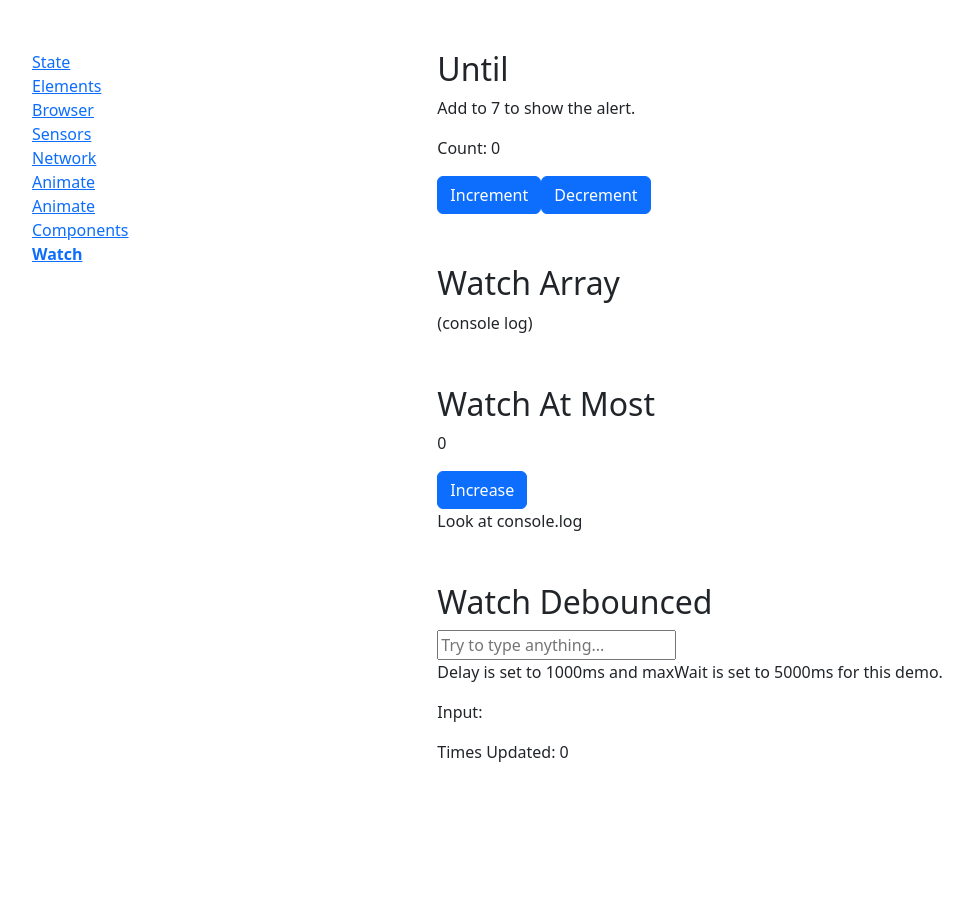
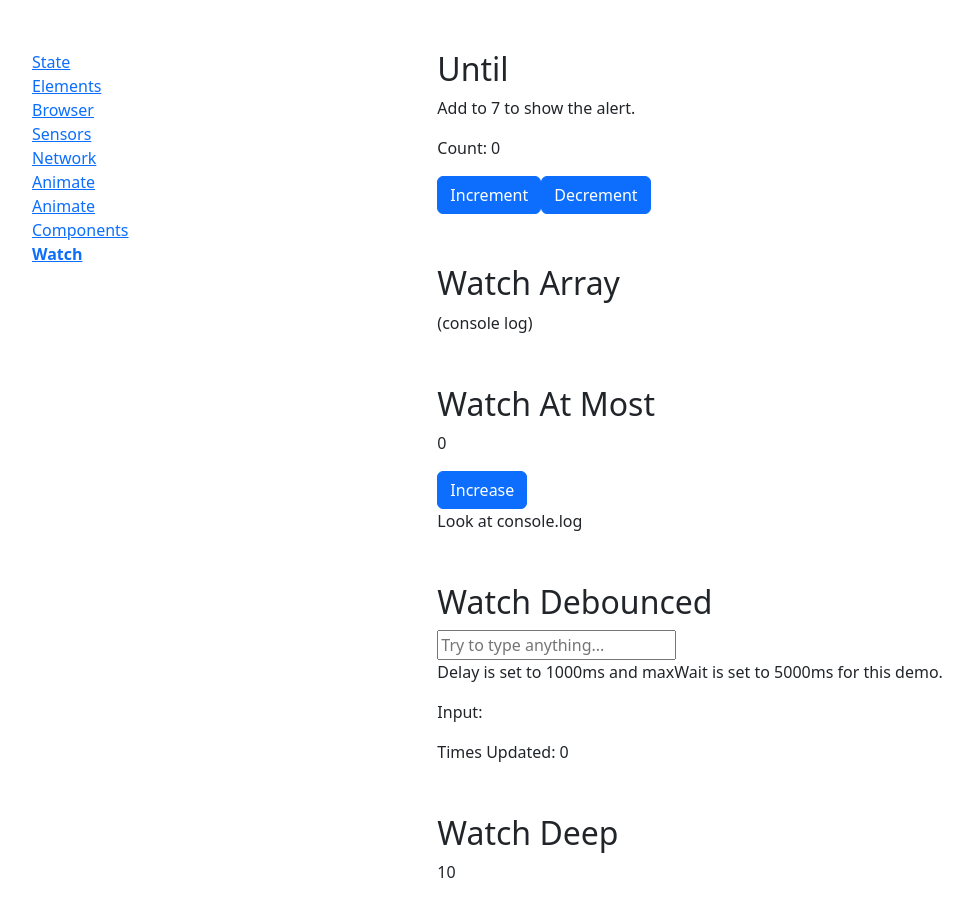
Before and after one commit to UlakhovichKate/vueUse, a Vue app: page /watch in a window 1280 px wide. Shown: the top 916 px of the page, without its empty margins (0-972 px from the left). Before the commit the page ends 830 px from the top, so only its background shows below. Built offline with nearby package versions, Linux system fonts and the light colour scheme.

Commit message:
WatchDeep.vue

```diff
--- a/src/components/ListWatch.vue
+++ b/src/components/ListWatch.vue
@@ -3,6 +3,7 @@
   <watch-array/>
   <watch-at-most/>
   <watch-debounced/>
+  <watch-deep/>
 </template>
 
 <script setup>
@@ -10,6 +11,7 @@ import Until from "../vueUseComponents/Until.vue";
 import WatchArray from "../vueUseComponents/WatchArray.vue";
 import WatchAtMost from "../vueUseComponents/WatchAtMost.vue";
 import WatchDebounced from "../vueUseComponents/WatchDebounced.vue";
+import WatchDeep from "../vueUseComponents/WatchDeep.vue";
 
 
 </script>
--- /dev/null
+++ b/src/vueUseComponents/WatchDeep.vue
@@ -0,0 +1,23 @@
+<template>
+  <h2>Watch Deep</h2>
+  <p>{{ nestedObject.foo.bar.deep }}</p>
+</template>
+
+<script setup>
+import {useTimeoutFn, watchDeep} from '@vueuse/core'
+import {ref} from "vue";
+
+const nestedObject = ref({ foo: { bar: { deep: 5 } } })
+
+watchDeep(nestedObject, (obj) => {
+  console.log('updated')
+})
+
+const { start, isPending } = useTimeoutFn(() => {
+  nestedObject.value.foo.bar.deep = 10
+}, 3000)
+</script>
+
+<style scoped>
+
+</style>
```
